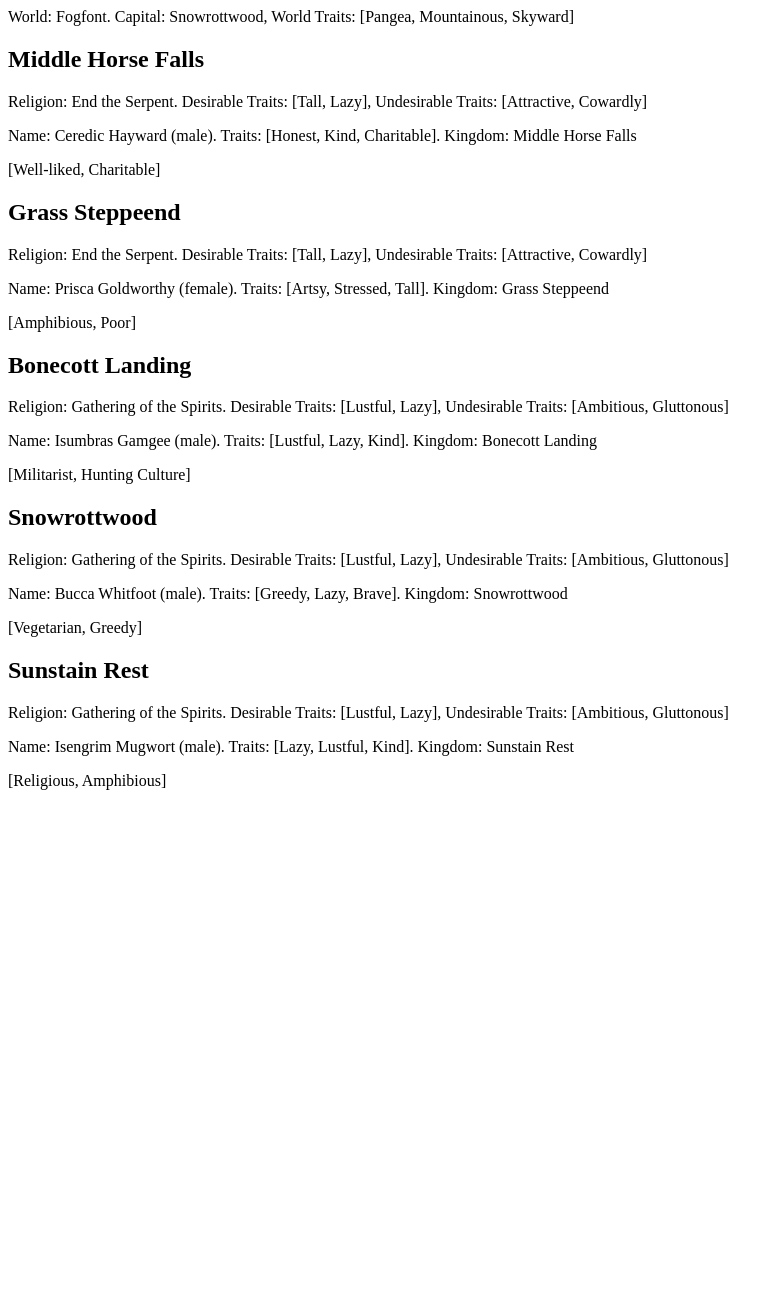
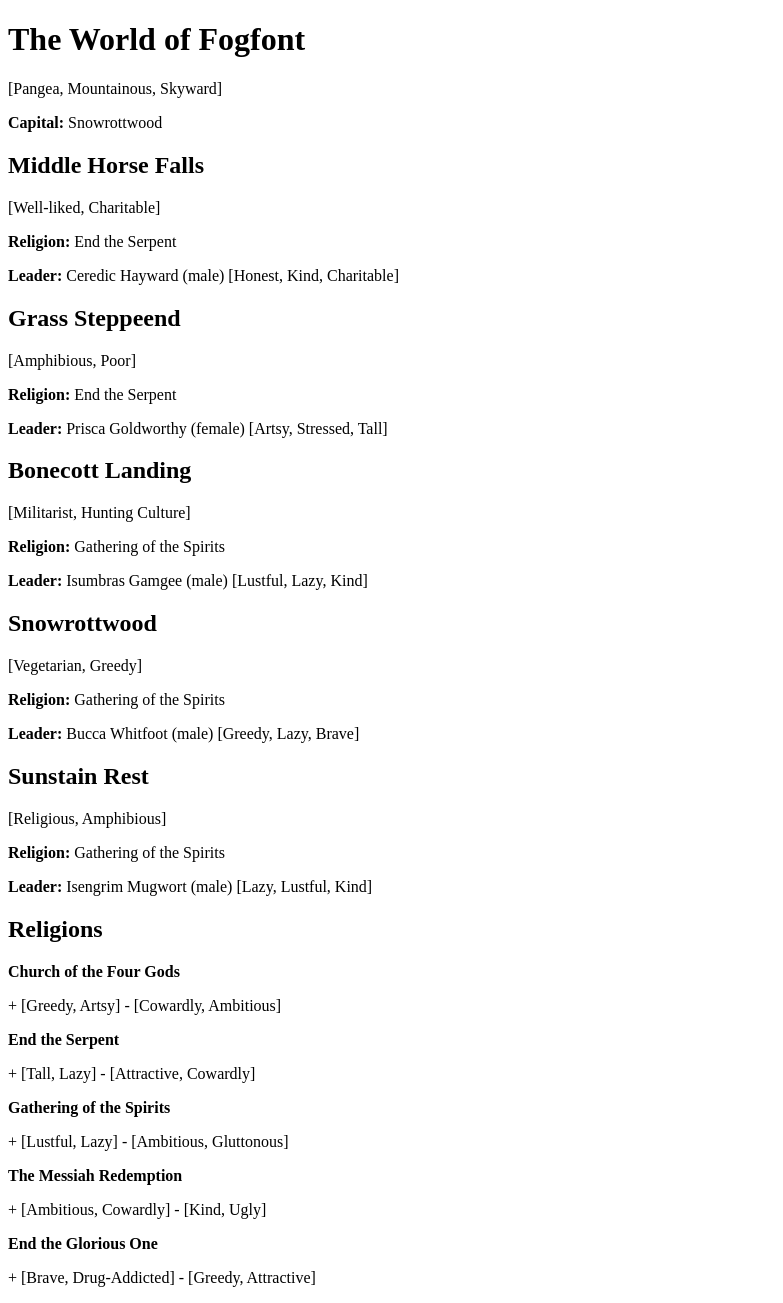
Before and after one commit to austin-bev/worldgen, a Django app: page /worldhub/ in a window 1280 px wide. Shown: the whole page, without its empty margins (0-783 px from the left). Before the commit the page ends 790 px from the top, so only its background shows below. Run offline with Django 4.2, Linux system fonts and the light colour scheme.

Commit message:
Nicer formatting on html

```diff
--- a/worldhub/controllers/namegen.py
+++ b/worldhub/controllers/namegen.py
@@ -36,6 +36,6 @@ def personNameGeneration(size):
         rand = random.randint(0,len(firstname_all))
         firstname = firstname_all[rand]
         gender = gender_all[rand]
-        lastname = lastname_all[random.randint(0,len(lastname_all))]
+        lastname = random.choice(lastname_all)
         namelist.append((firstname, lastname, gender))
     return namelist
--- a/worldhub/controllers/worldgen.py
+++ b/worldhub/controllers/worldgen.py
@@ -15,7 +15,7 @@ class World:
         self.world_traits : list[WorldTraits] = world_traits
 
     def __str__(self):
-        return f"World: {self.name}. Capital: {self.capital.name}, World Traits: {self.world_traits}"
+        return f"{self.name}. Capital: {self.capital.name}, World Traits: {self.world_traits}"
 
 class Culture:
     def __init__(self):
--- a/worldhub/models/people.py
+++ b/worldhub/models/people.py
@@ -19,7 +19,7 @@ class Person:
         self.religion : Religion = kingdom.religion
 
     def __str__(self):
-        return f"Name: {self.firstname} {self.lastname} ({self.gender}). Traits: {self.traits}. Kingdom: {self.kingdom.name}"
+        return f"Name: {self.firstname} {self.lastname} ({self.gender}). Traits: {self.traits}."
 
 def personWeights(kingdom, leader = False):
     #Kingdom Weights
--- a/worldhub/models/religion.py
+++ b/worldhub/models/religion.py
@@ -9,7 +9,7 @@ class Religion:
         self.undesirable : list[PeopleTraits] = traits[1]
 
     def __str__(self):
-        return f"Religion: {self.name}. Desirable Traits: {self.desirable}, Undesirable Traits: {self.undesirable}"
+        return f"{self.name}. Desirable Traits: {self.desirable}, Undesirable Traits: {self.undesirable}"
 
 def generateReligions(num_religions):
     religionnames = religionNames(num_religions)
--- a/worldhub/templates/world_display.html
+++ b/worldhub/templates/world_display.html
@@ -2,16 +2,25 @@
 <html>
     <body>
         <div class="World">
-            {{world}}
+            <h1>The World of {{world.name}}</h1>
+            <p>{{world.world_traits}}</p>
+            <p><b>Capital: </b>{{world.capital.name}}</p>
         </div>
         <div class="Kingdoms">
             {% for kingdom in kingdoms %}
             <div class="kingdom">
                 <h2>{{kingdom.name}}</h2>
-                <p>{{kingdom.religion}}</p>
-                <p>{{kingdom.leader}}</p>
                 <p>{{kingdom.kingdom_traits}}</p>
+                <p><b>Religion: </b>{{kingdom.religion.name}}</p>
+                <p><b>Leader: </b>{{kingdom.leader.firstname}} {{kingdom.leader.lastname}} ({{kingdom.leader.gender}}) {{kingdom.leader.traits}}</p>
             </div>
+            {% endfor %}
+        </div>
+        <div class="Religions">
+            <h2>Religions</h2>
+            {% for religion in religions%}
+            <p><b>{{religion.name}}</b></p>
+            <p>+ {{religion.desirable}} - {{religion.undesirable}}</p>
             {% endfor %}
         </div>
     </body>
```
